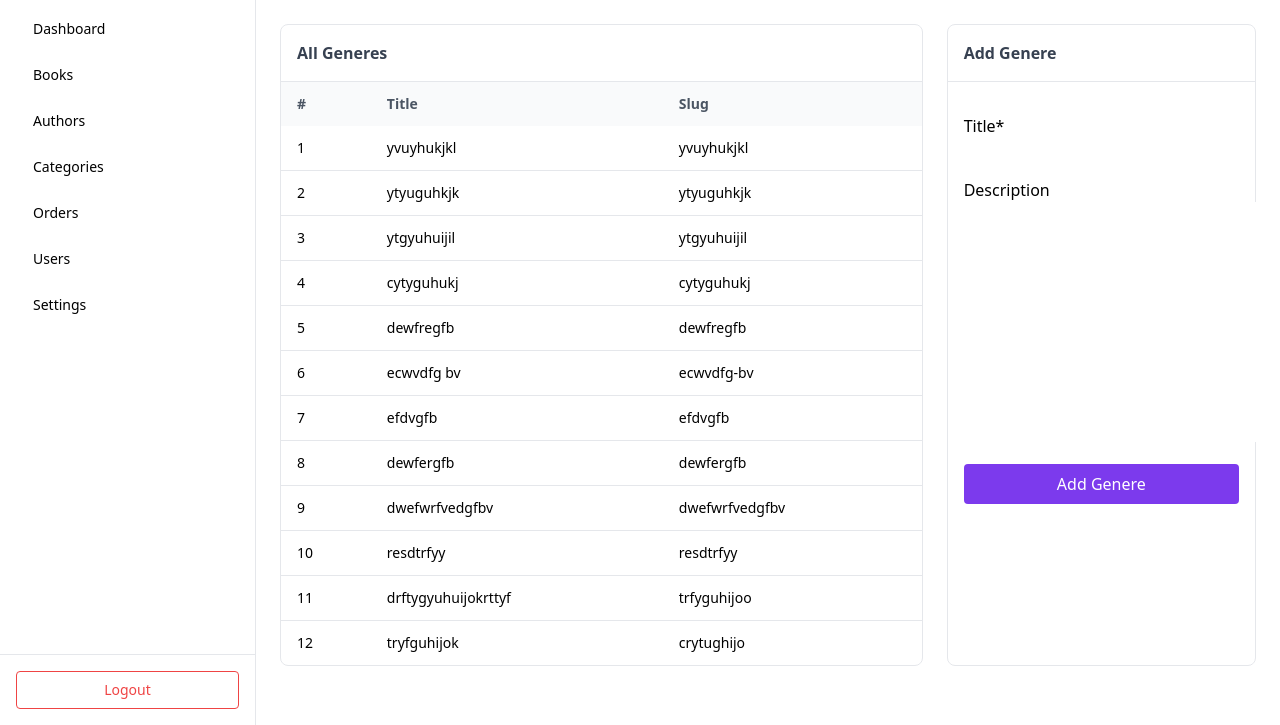
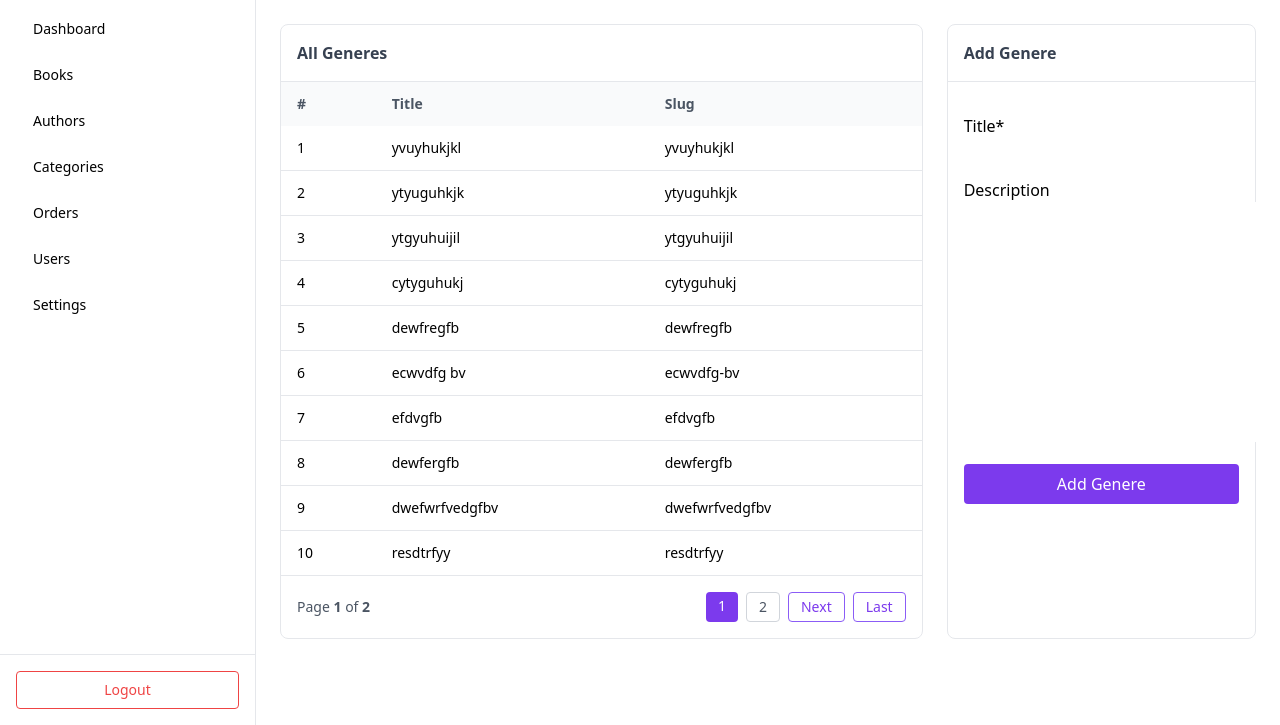
Before and after one commit to ankurjhaaa/ecom, a Django app: page /admin/generes/ in a window 1280 px wide. Shown: the part 75-800 px from the top of the page. Run offline with Django 5.2, Linux system fonts and the light colour scheme; data comes from the database, SQL or seed files in the repository; both versions use the stored data as it was after the commit; some libraries are stand-ins or nearby versions.

Commit message:
Implement pagination for authors, genres, and books in admin views and templates

```diff
--- a/bookshop/ecom/templates/admin/generes.html
+++ b/bookshop/ecom/templates/admin/generes.html
@@ -41,6 +41,35 @@
 			</table>
 		</div>
 
+		<!-- PAGINATION -->
+		{% if page_obj.has_other_pages %}
+		<div class="p-4 border-t border-gray-200 flex justify-between items-center text-sm">
+			<div class="text-gray-600">
+				Page <span class="font-semibold">{{ page_obj.number }}</span> of <span class="font-semibold">{{ page_obj.paginator.num_pages }}</span>
+			</div>
+
+			<div class="flex gap-2">
+				{% if page_obj.has_previous %}
+				<a href="?page=1" class="px-3 py-1 border border-violet-500 text-violet-600 rounded hover:bg-violet-50">First</a>
+				<a href="?page={{ page_obj.previous_page_number }}" class="px-3 py-1 border border-violet-500 text-violet-600 rounded hover:bg-violet-50">Previous</a>
+				{% endif %}
+
+				{% for num in page_obj.paginator.page_range %}
+					{% if page_obj.number == num %}
+					<span class="px-3 py-1 bg-violet-600 text-white rounded">{{ num }}</span>
+					{% elif num > page_obj.number|add:'-3' and num < page_obj.number|add:'3' %}
+					<a href="?page={{ num }}" class="px-3 py-1 border border-gray-300 text-gray-600 rounded hover:bg-gray-50">{{ num }}</a>
+					{% endif %}
+				{% endfor %}
+
+				{% if page_obj.has_next %}
+				<a href="?page={{ page_obj.next_page_number }}" class="px-3 py-1 border border-violet-500 text-violet-600 rounded hover:bg-violet-50">Next</a>
+				<a href="?page={{ page_obj.paginator.num_pages }}" class="px-3 py-1 border border-violet-500 text-violet-600 rounded hover:bg-violet-50">Last</a>
+				{% endif %}
+			</div>
+		</div>
+		{% endif %}
+
 	</div>
 
 	<div class="bg-white border border-gray-200 rounded-lg">
--- a/bookshop/ecom/views.py
+++ b/bookshop/ecom/views.py
@@ -1,4 +1,5 @@
 from django.shortcuts import render, redirect
+from django.core.paginator import Paginator
 from .models import *
 from django.utils.text import slugify
 from .forms import AuthorInsertForm, GenereInsertForm, BookInsertForm
@@ -77,10 +78,17 @@ def admin_books(request):
     else:
         book_form = BookInsertForm()
 
+    books_list = Book.objects.select_related("author", "genere").all().order_by("-id")
+    paginator = Paginator(books_list, 10)
+    page_number = request.GET.get('page', 1)
+    books = paginator.get_page(page_number)
+
     data = {
         "title": "Admin Books",
-        "books": Book.objects.select_related("author", "genere").all().order_by("-id"),
+        "books": books,
         "book_form": book_form,
+        "paginator": paginator,
+        "page_obj": books,
     }
     return render(request, 'admin/products.html', data)
 
@@ -104,10 +112,17 @@ def admin_authors(request):
     else:
         author_form = AuthorInsertForm()
 
+    authors_list = Author.objects.all().order_by('-id')
+    paginator = Paginator(authors_list, 10)
+    page_number = request.GET.get('page', 1)
+    authors = paginator.get_page(page_number)
+
     data = {
         "title": "Admin Authors",
-        "authors": Author.objects.all().order_by('-id'),
+        "authors": authors,
         "author_form": author_form,
+        "paginator": paginator,
+        "page_obj": authors,
     }
 
     return render(request, 'admin/authors.html', data)
@@ -132,9 +147,16 @@ def admin_generes(request):
     else:
         genere_form = GenereInsertForm()
 
+    genres_list = Genere.objects.all().order_by("-id")
+    paginator = Paginator(genres_list, 10)
+    page_number = request.GET.get('page', 1)
+    genres = paginator.get_page(page_number)
+
     data = {
         "title": "Admin Generes",
-        "genres": Genere.objects.all().order_by("-id"),
+        "genres": genres,
         "genere_form": genere_form,
+        "paginator": paginator,
+        "page_obj": genres,
     }
     return render(request, 'admin/generes.html', data)
```
Also changed, not shown: bookshop/ecom/templates/admin/authors.html (+28 -1 lines), bookshop/ecom/templates/admin/products.html (+29 -0 lines), bookshop/db.sqlite3.
